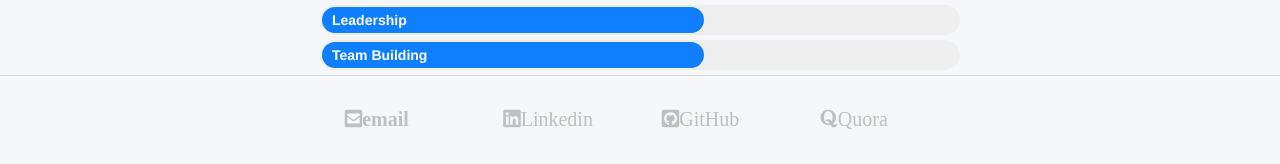
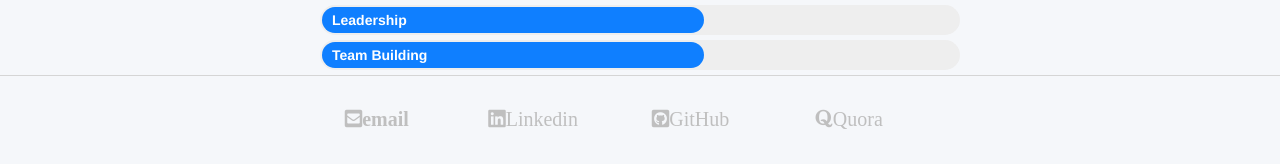
Before and after one commit to mayabenowitz/mayabenowitz.github.io, a Jekyll site: the page built from index.html, in a window 1280 px wide. Shown: the part 2370-2534 px from the top of the page. Built offline with Jekyll 4.4.1, drawn with Linux system fonts in a browser that asks for light colours; nearby versions of some CDN libraries.

Commit message:
Update main.css

```diff
--- a/css/main.css
+++ b/css/main.css
@@ -112,7 +112,7 @@ ul.posts li {
   width: 50px;
   text-align: center;
   text-decoration: none;
-  margin: 0 15px 5px 0;
+  margin-right: 1em;
 }
 
 .fab:hover {
@@ -125,7 +125,6 @@ ul.posts li {
   width: 50px;
   text-align: center;
   text-decoration: none;
-  margin: 0 15px 5px 0;
 }
 
 .fas:hover {
```
